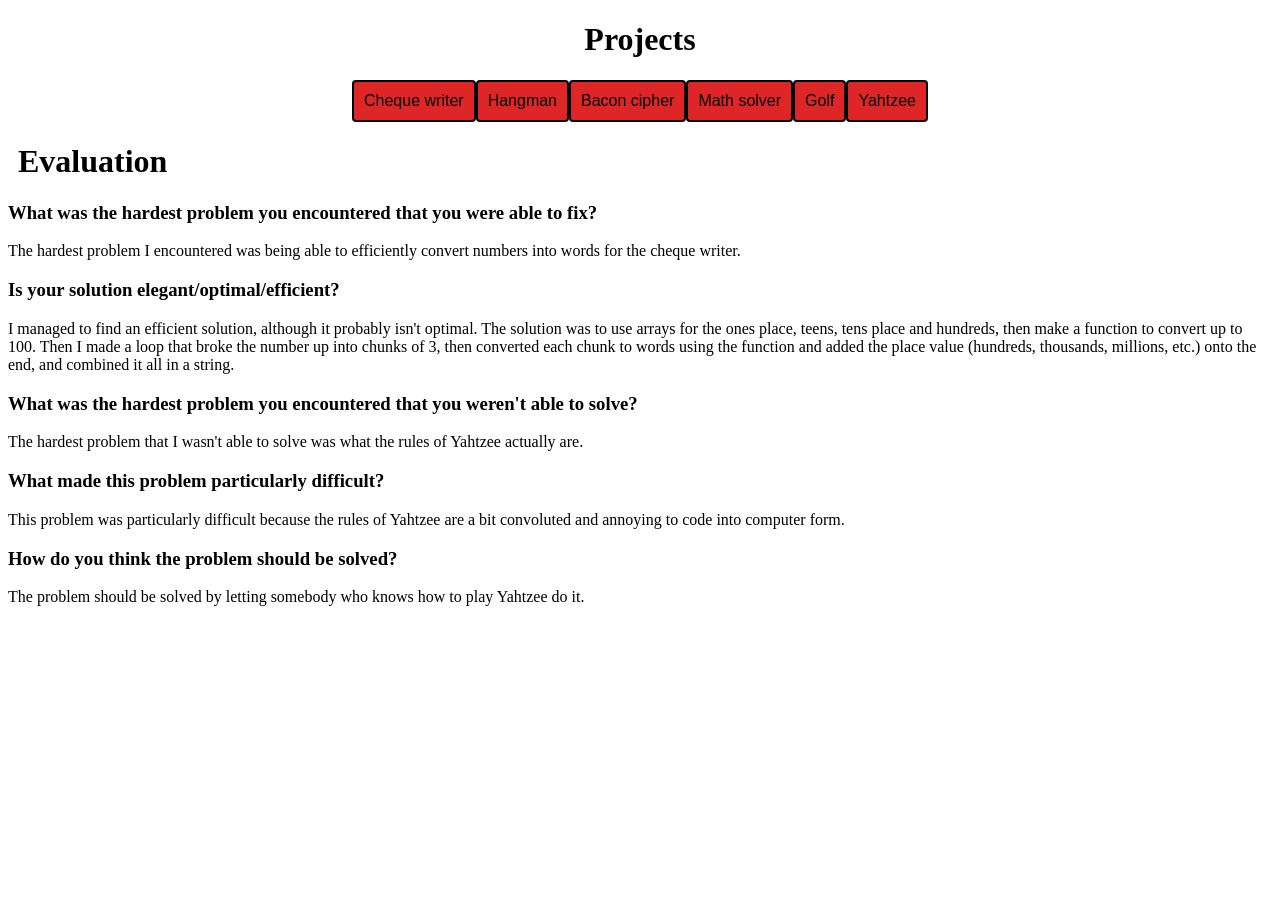
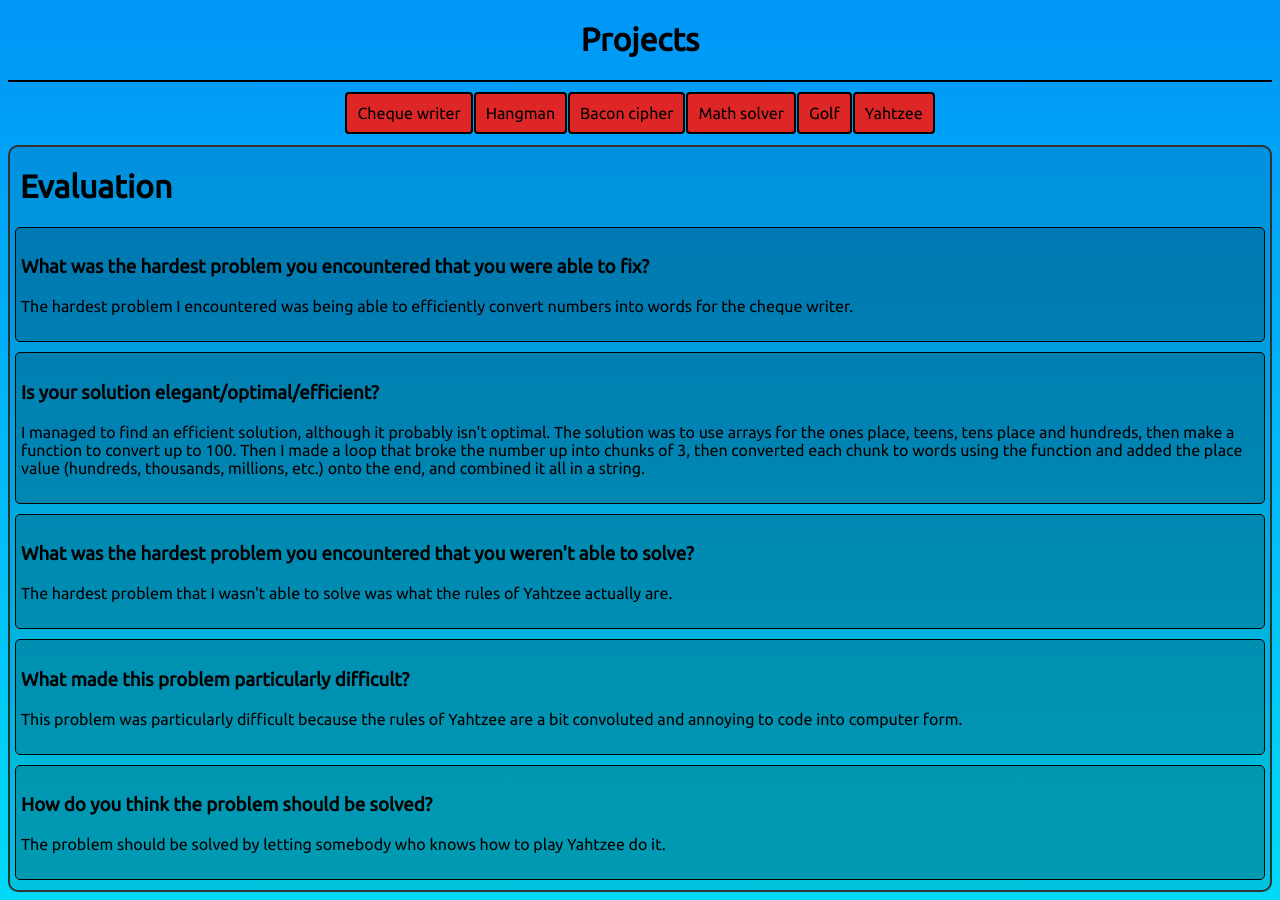
Before and after one commit to hreynolds1/hub, a plain HTML site: page index.html in a window 1280 px wide. Before the commit the page ends 800 px from the top, so only its background shows below. Drawn offline with Linux system fonts and the light colour scheme.

Commit message:
kinda sexy doe.....

```diff
--- a/style.css
+++ b/style.css
@@ -1,6 +1,35 @@
+html{
+    font-family: Ubuntu;
+}
+body{
+    background-image: linear-gradient(rgb(0, 150, 247),rgb(0,218,247))
+}
+input{
+    border-radius: 4px;
+}
+button{
+    border-radius: 4px;
+}
+button:hover{
+    box-shadow: 0px 0px 4px;
+}
+.dropshadow:hover{
+    box-shadow: 0px 0px 4px;
+}
+#topbanner{
+    width: 100%;
+    border-bottom: 2px solid black;
+    margin-bottom: 10px;
+}
+#output{
+    border: 2px solid black;
+    border-radius: 5px;
+    background-color: rgba(0,0,0,0.1)
+}
+
 a {
-    font-family: Arial;
     padding: 10px;
+    margin: 0.5px;
     border: 2px solid black;
     border-radius: 4px;
     background-color: rgba(222,38,38,1);
@@ -12,3 +41,27 @@ a {
     justify-content: center;
     align-items: center;
 }
+.question{
+    background-color: rgba(0,0,0,0.2);
+    border: 1px solid black;
+    margin-top: 10px;
+    margin-bottom: 10px;
+    margin-left: 5px;
+    margin-right: 5px;
+    border-radius: 5px;
+}
+#evaluation{
+    border: 2px solid #333333;
+    border-radius: 10px;
+    margin-top: 10px;
+    background-color: rgba(0,0,0,0.1)
+}
+.answer{
+    padding-bottom: 10px;
+    padding-left: 5px;
+    padding-right: 10px;
+}
+.heading{
+    padding-top: 10px;
+    padding-left: 5px;
+}
```
